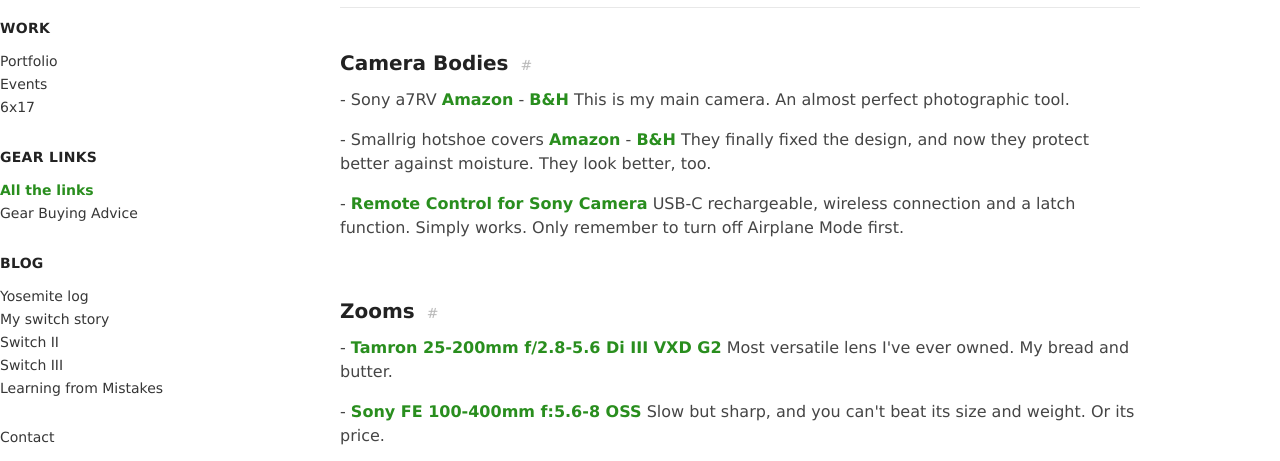
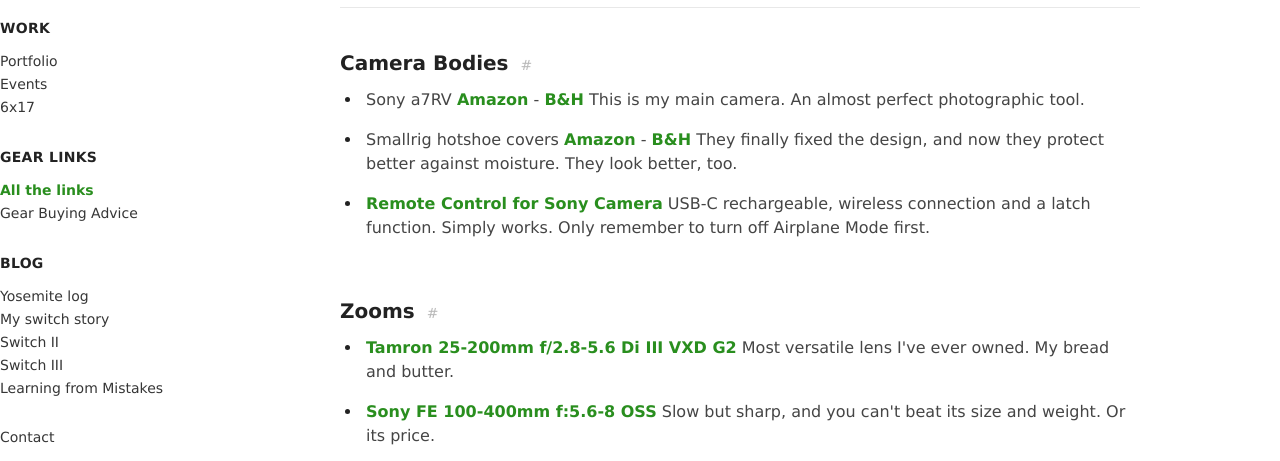
Before and after one commit to martinocando-cyberabu/allthelinks, a plain HTML site: page index.html in a window 1280 px wide. Shown: the part 307-768 px from the top of the page. Drawn offline with Linux system fonts and the light colour scheme.

Commit message:
Update index.html
Change to bullets

```diff
--- a/index.html
+++ b/index.html
@@ -95,9 +95,9 @@
   @media (hover: none) { .anchor { opacity: .6; } }
   .anchor.copied { color: var(--accent); opacity: 1; }
 
-  ul.items { list-style: none; margin: 0; padding: 0; }
-  ul.items > li { margin: 0 0 16px; padding-left: 0; }
-  ul.items > li::before { content: "- "; }
+ ul.items { list-style: disc; margin: 0; padding-left: 22px; }
+ ul.items > li { margin: 0 0 16px; padding-left: 4px; }
+ ul.items > li::marker { color: var(--heading); }
   .name { color: var(--text); }
   .stores a + a::before { content: " - "; color: var(--text); font-weight: 400; }
   .note { font-style: italic; }
```
